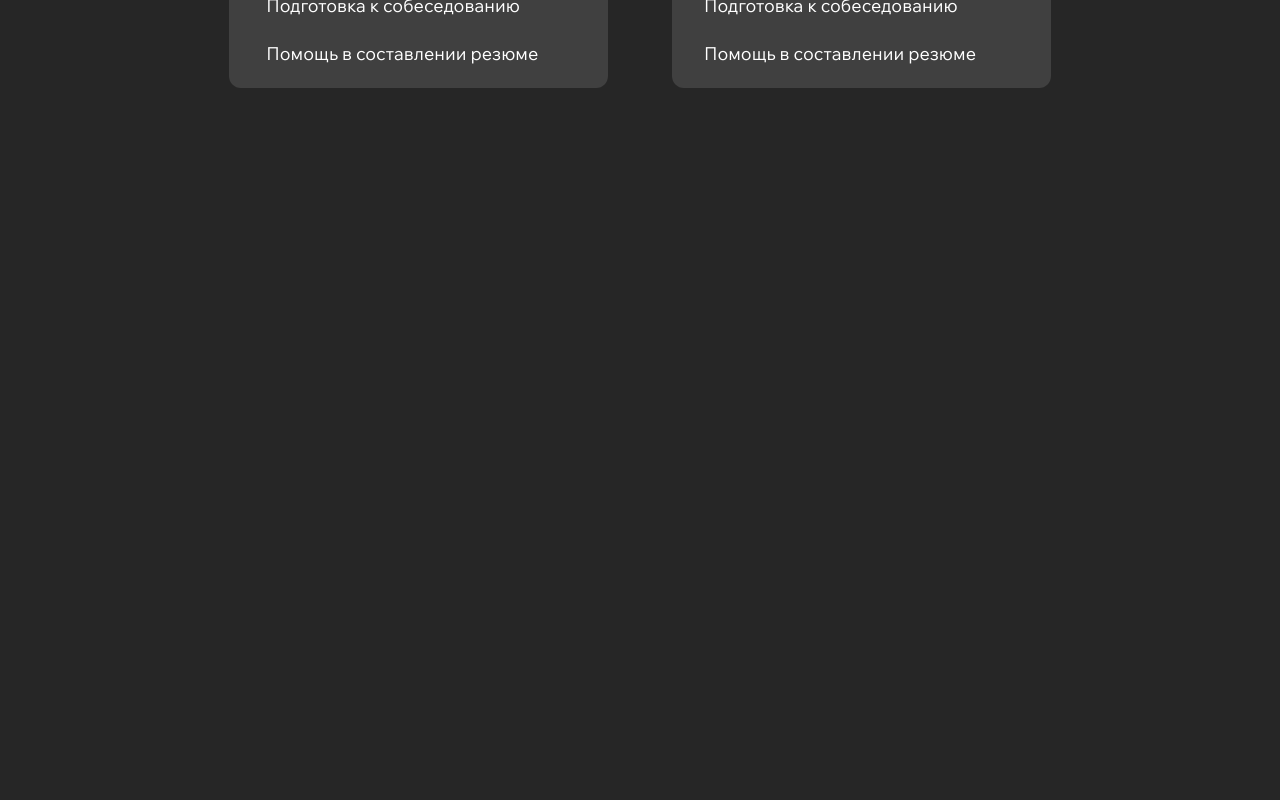
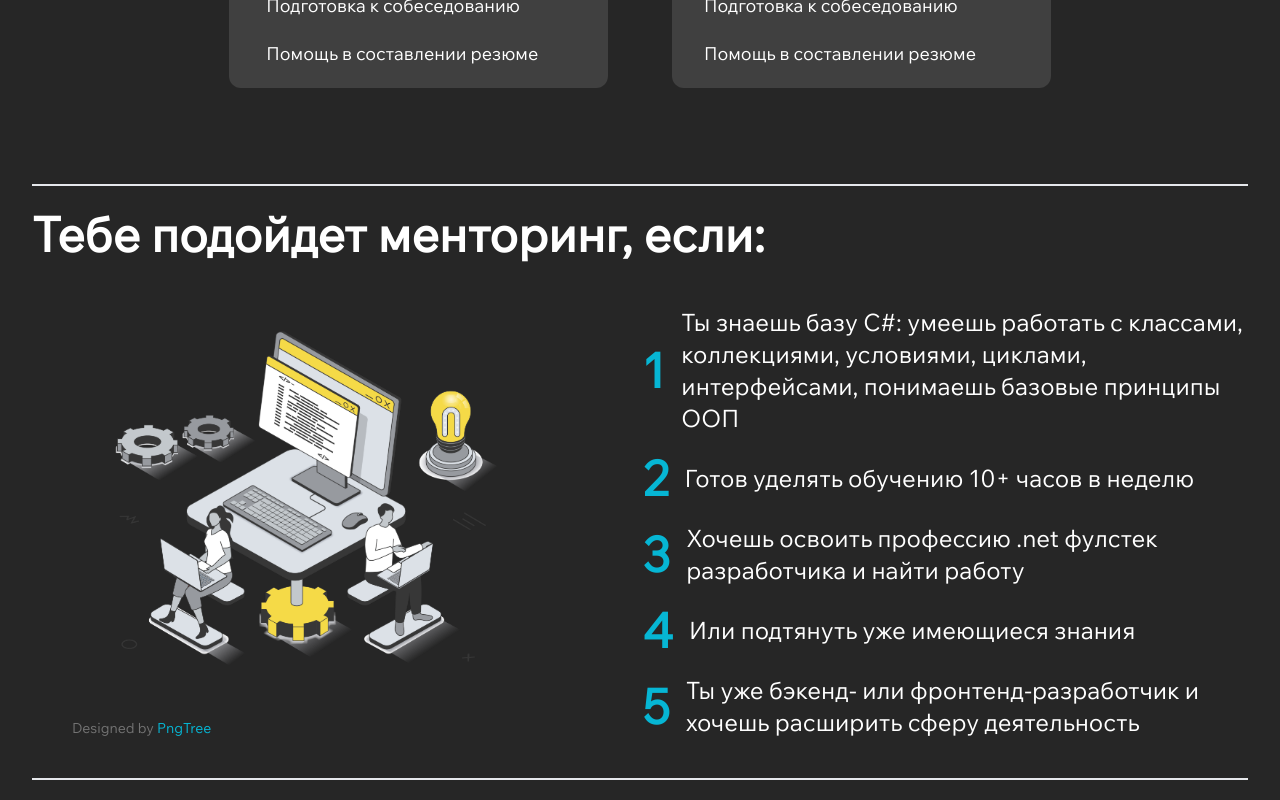
Before and after one commit to Julia-Sachkova/tech-front, a React (Vite) app: page / in a window 1280 px wide. Shown: the part 1840-2640 px from the top of the page. Before the commit the page ends 2044 px from the top, so only its background shows below. Built offline with nearby package versions, Linux system fonts and the light colour scheme; some icons are missing.

Commit message:
will suit

```diff
--- a/src/pages/Main/Main.tsx
+++ b/src/pages/Main/Main.tsx
@@ -6,6 +6,7 @@ import AboutProfession from "./components/AboutProfession";
 import Cover from "./components/Cover";
 import MentoringFromCourses from "./components/MentoringFromCourses";
 import ShortAbout from "./components/ShortAbout";
+import WillSuit from "./components/WillSuit";
 
 const Main = () => {
   //const dispatch = useAppDispatch();
@@ -24,6 +25,7 @@ const Main = () => {
       <ShortAbout />
       <AboutProfession />
       <MentoringFromCourses />
+      <WillSuit />
     </section>
   );
 };
--- /dev/null
+++ b/src/pages/Main/components/WillSuit.tsx
@@ -0,0 +1,47 @@
+import { Link } from "react-router-dom";
+import Fullstack from "../../../assets/images/fullstack.png";
+
+const WillSuit = () => {
+  const texts = [
+    "Ты знаешь базу С#: умеешь работать с классами, коллекциями, условиями, циклами, интерфейсами, понимаешь базовые принципы ООП",
+    "Готов уделять обучению 10+ часов в неделю",
+    "Хочешь освоить профессию .net фулстек разработчика и найти работу",
+    "Или подтянуть уже имеющиеся знания",
+    "Ты уже бэкенд- или фронтенд-разработчик и хочешь расширить сферу деятельность",
+  ];
+
+  return (
+    <div className="w-full flex flex-col gap-12 border-y-2 pt-6 pb-10">
+      <h2 className="text-5xl font-semibold">Тебе подойдет менторинг, если:</h2>
+
+      <div className="flex flex-row justify-between gap-16">
+        <div className="relative">
+          <img src={Fullstack} alt="Fullstack." className="h-96" />
+
+          <span className="absolute bottom-0 left-10 text-sm text-neutral-500">
+            Designed by{" "}
+            <Link
+              to="https://pngtree.com/freepng/software-programming-concept-in-3d-isometric-outline-design-development-team-programs-tests-and-optimizes-computer-works-office-line-web-template-vector-illustration-with-people-scene_7601731.html?sol=downref&id=bef"
+              className="text-primary"
+            >
+              PngTree
+            </Link>
+          </span>
+        </div>
+
+        <ul className="flex flex-col gap-5 w-1/2">
+          {texts.map((text, index) => (
+            <li key={index} className="flex flex-row items-center gap-4">
+              <span className="text-primary text-5xl font-semibold">
+                {index + 1}
+              </span>
+              <span className="text-2xl">{text}</span>
+            </li>
+          ))}
+        </ul>
+      </div>
+    </div>
+  );
+};
+
+export default WillSuit;
```
